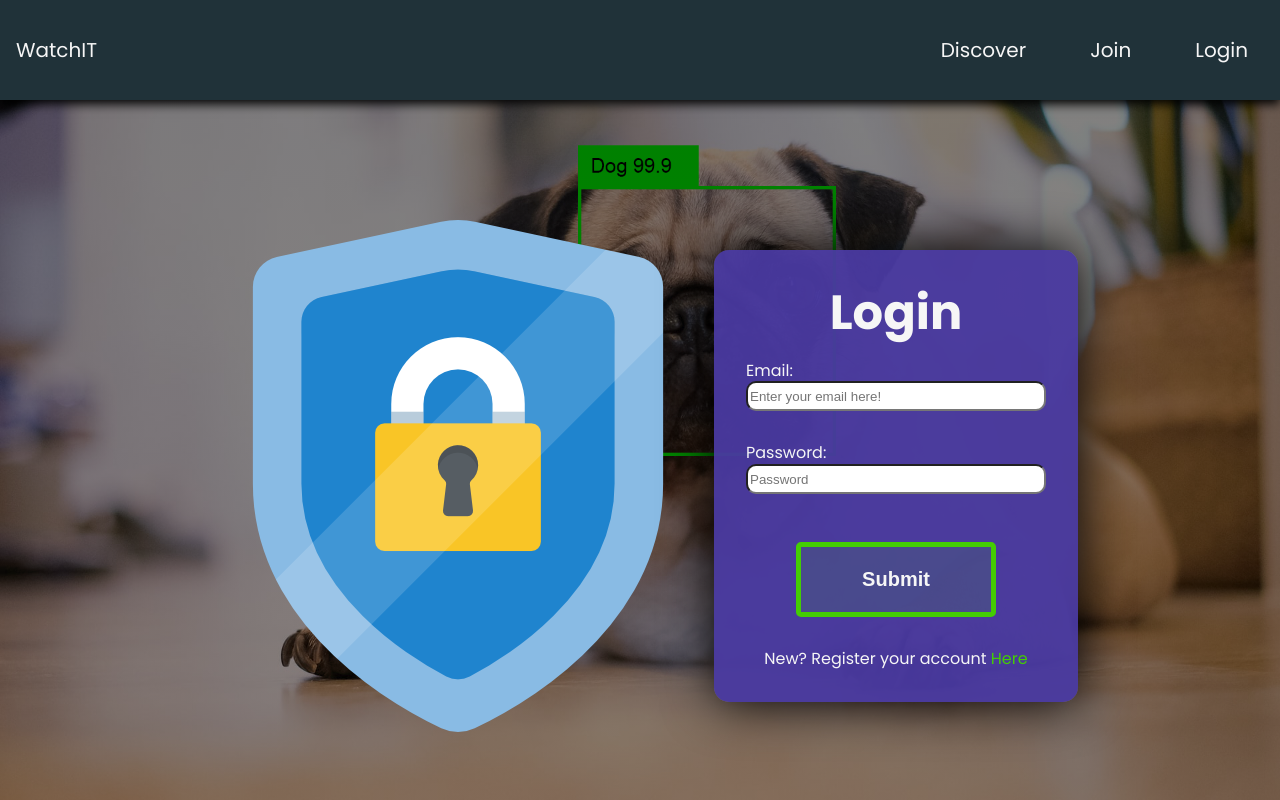
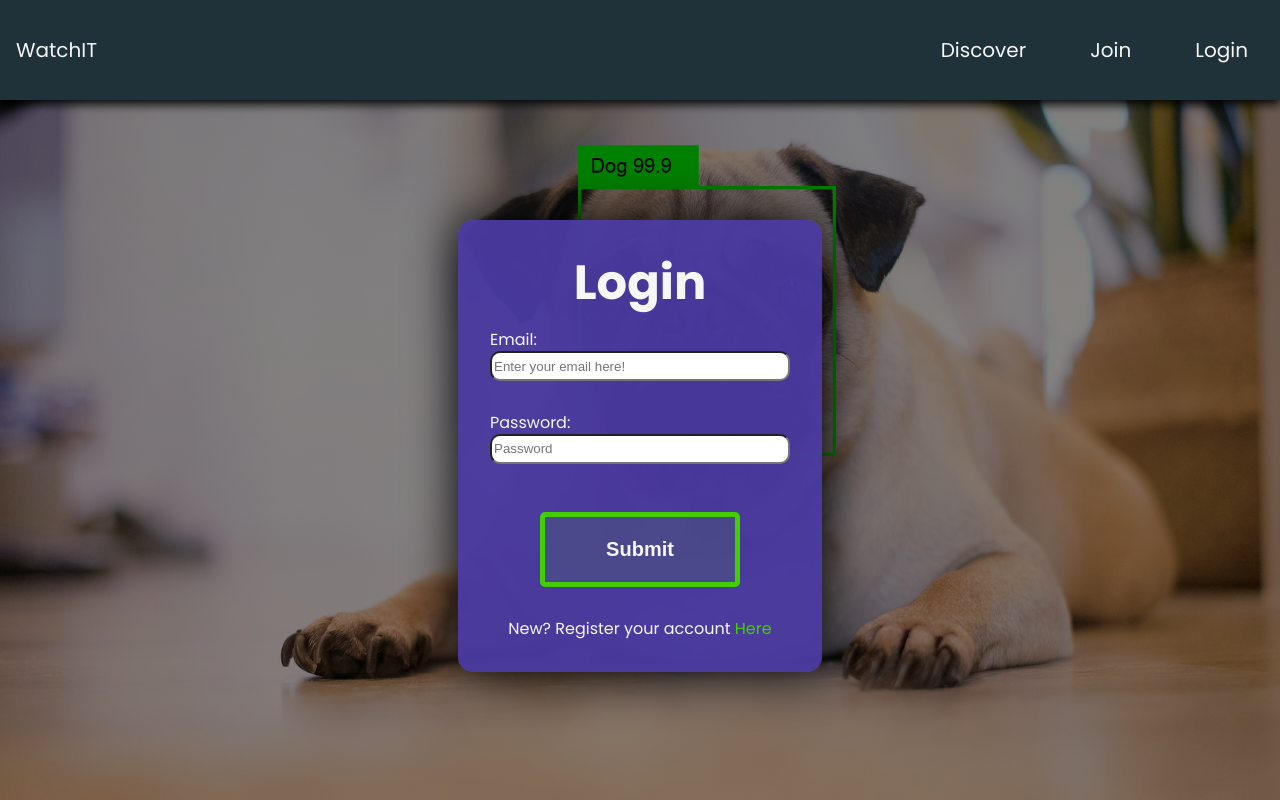
Before and after one commit to PolskaTag/project-watchit, a React (Create React App) app in the folder client/: page /login in a window 1280 px wide. Built offline with nearby package versions, Linux system fonts and the light colour scheme.

Commit message:
Taking away Login image for now, its annoying

```diff
--- a/client/src/components/LandingPage/Login.js
+++ b/client/src/components/LandingPage/Login.js
@@ -3,7 +3,7 @@ import { Link } from "react-router-dom";
 export default function Login() {
   return (
     <div className="login">
-      <img className="login-logo" src={loginLogo}></img>
+      {/* <img className="login-logo" src={loginLogo}></img> */}
       <form className="form">
         <h1>Login</h1>
         <label>
```
